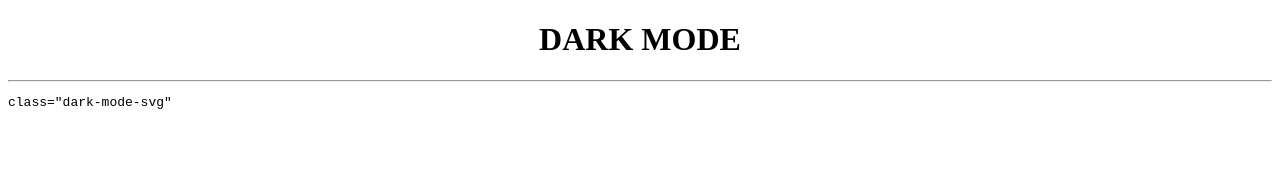
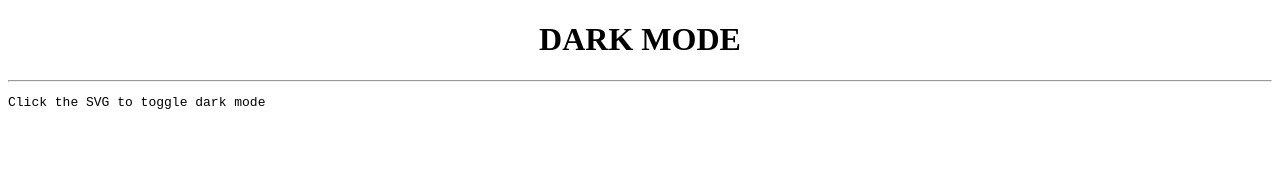
Before and after one commit to sudo-self/dark-mode-anything, a website: page index.html in a window 1280 px wide. Shown: the top 170 px of the page. Drawn offline with Linux system fonts and the light colour scheme.

Commit message:
easy-1-2-3

```diff
--- a/index.html
+++ b/index.html
@@ -9,7 +9,7 @@
 </head>
 <body>
 <center><h1>DARK MODE<h1></center><hr>
-  <code><pre>class="dark-mode-svg"</pre></code>&nbsp;
+  <code><pre>Click the SVG to toggle dark mode</pre></code>&nbsp;
 
 <svg xmlns="http://www.w3.org/2000/svg" class="dark-mode-svg" onclick="toggleDarkMode()">>
 
```
Also changed, not shown: 1 other file.
